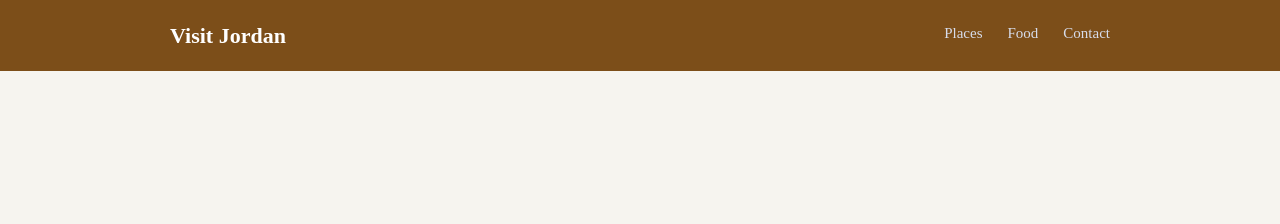
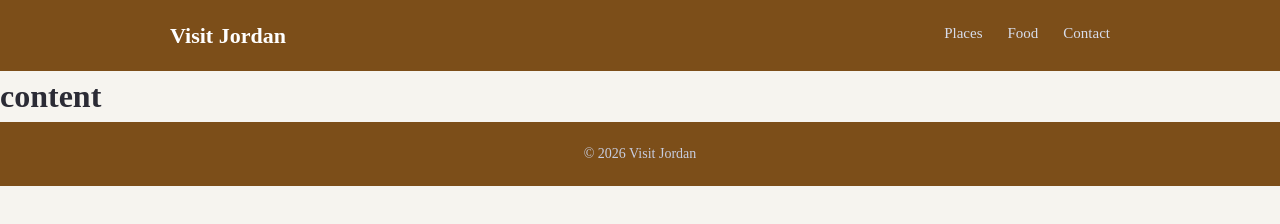
Before and after one commit to Raniaaloun/qafza-frontend-tasks, a plain HTML site: page task3/anas-alomoush/index.html in a window 1280 px wide. Drawn offline with Linux system fonts and the light colour scheme.

Commit message:
TASK-3 Build the footer

```diff
--- a/task3/anas-alomoush/index.html
+++ b/task3/anas-alomoush/index.html
@@ -17,5 +17,11 @@
       </nav>
     </div>
   </header>
+  <main>
+    <h1>content</h1>
+  </main>
+  <footer class="site-footer">
+    <p>&copy; 2026 Visit Jordan</p>
+  </footer>
 </body>
 </html>
--- a/task3/anas-alomoush/style.css
+++ b/task3/anas-alomoush/style.css
@@ -51,3 +51,18 @@ body {
 .nav a:hover {
   color: #ffffff;
 }
+
+/* Footer */
+.site-footer {
+  display: flex;
+  justify-content: center;
+  align-items: center;
+  height: 64px;
+  background-color: #7c4e19;
+  color: #c7cde0;
+  font-size: 14px;
+}
+
+.visually-hidden {
+  display: none;
+}
```
